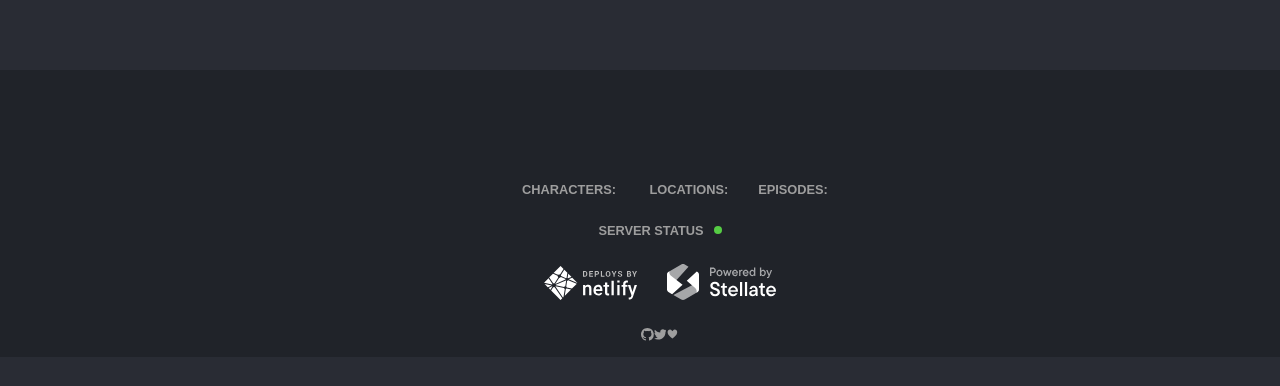
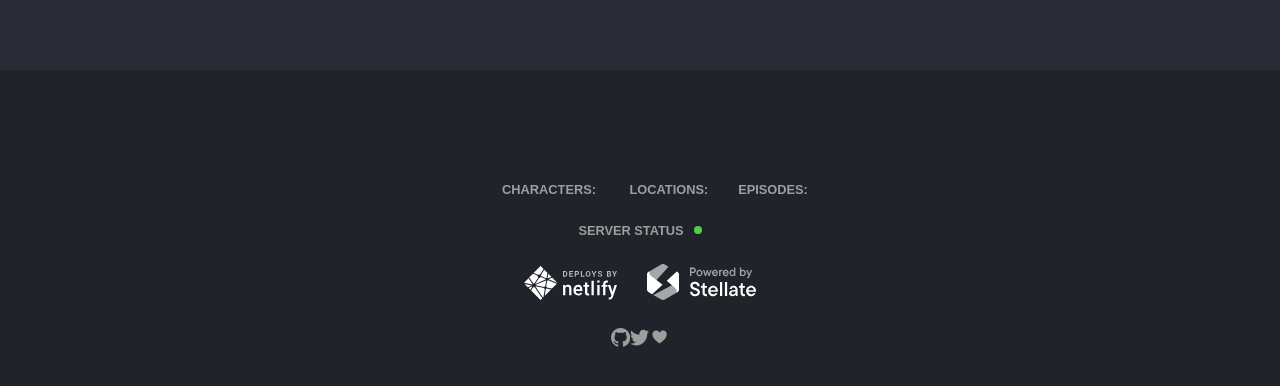
Before and after one commit to Rulinrulon/JsPwB, a React (Vite) app in the folder TP-final/vite-project/: page / in a window 1280 px wide. Shown: the part 466-852 px from the top of the page. Before the commit the page ends 823 px from the top, so only its background shows below. Built offline with nearby package versions, Linux system fonts and the light colour scheme; no server answers.

Commit message:
avances boludos

```diff
--- a/TP-final/vite-project/src/App.css
+++ b/TP-final/vite-project/src/App.css
@@ -17,10 +17,12 @@ footer {
   background-color: rgb(32, 35, 41);
   color: rgb(158, 158, 158);
   text-transform: uppercase;
+  text-align: center;
   font-size: 80%;
   font-family: Arial, Helvetica, sans-serif;
   font-weight: bold;
   padding-top: 100px;
+  padding-bottom: 500px;
 }
 
 .tarjetas {
@@ -162,10 +164,17 @@ button {
 
 ul {
   list-style: none;
+  padding: 0px;
+  margin-right: 10px;
+  margin-left: 10px;
 }
 
 a {
   margin-left: 30px;
+}
+
+.characters {
+  margin-left: 0px;
 }
 
 .server {
@@ -186,6 +195,11 @@ a {
   margin-left: 30px;
 }
 
+.redes {
+  display: flex;
+  align-items: center;
+}
+
 .info h3:hover,
 .info h2:hover {
   color: orange;
--- a/TP-final/vite-project/src/components/Footer/footer.jsx
+++ b/TP-final/vite-project/src/components/Footer/footer.jsx
@@ -9,7 +9,9 @@ function Footer() {
     <footer>
       <ul className="datos">
         <li>
-          <a>characters: </a>
+          <a>
+            <span className="characters">characters: </span>
+          </a>
           <a>locations:</a>
           <a>episodes:</a>
         </li>
@@ -25,9 +27,15 @@ function Footer() {
         <Svgpowered />
       </ul>
       <ul className="redes">
-        <Svggit />
-        <Svgtw />
-        <Svgcorazon />
+        <div className="redes_iconos">
+          <Svggit />
+        </div>
+        <div className="redes_iconos">
+          <Svgtw />
+        </div>
+        <div className="redes_iconos">
+          <Svgcorazon />
+        </div>
       </ul>
     </footer>
   );
--- a/TP-final/vite-project/src/utils/svgcorazon.jsx
+++ b/TP-final/vite-project/src/utils/svgcorazon.jsx
@@ -7,8 +7,8 @@ export const Svgcorazon = () => {
       stroke-width="0"
       viewBox="0 0 12 16"
       class="footer-icon"
-      height="1em"
-      width="1em"
+      height="1.5em"
+      width="1.5em"
       xmlns="http://www.w3.org/2000/svg"
     >
       <path
--- a/TP-final/vite-project/src/utils/svggit.jsx
+++ b/TP-final/vite-project/src/utils/svggit.jsx
@@ -7,8 +7,8 @@ export const Svggit = () => {
       stroke-width="0"
       viewBox="0 0 16 16"
       class="footer-icon"
-      height="1em"
-      width="1em"
+      height="1.5em"
+      width="1.5em"
       xmlns="http://www.w3.org/2000/svg"
     >
       <path
--- a/TP-final/vite-project/src/utils/svgtw.jsx
+++ b/TP-final/vite-project/src/utils/svgtw.jsx
@@ -7,8 +7,8 @@ export const Svgtw = () => {
       stroke-width="0"
       viewBox="0 0 512 512"
       class="footer-icon"
-      height="1em"
-      width="1em"
+      height="1.5em"
+      width="1.5em"
       xmlns="http://www.w3.org/2000/svg"
     >
       <path d="M459.37 151.716c.325 4.548.325 9.097.325 13.645 0 138.72-105.583 298.558-298.558 298.558-59.452 0-114.68-17.219-161.137-47.106 8.447.974 16.568 1.299 25.34 1.299 49.055 0 94.213-16.568 130.274-44.832-46.132-.975-84.792-31.188-98.112-72.772 6.498.974 12.995 1.624 19.818 1.624 9.421 0 18.843-1.3 27.614-3.573-48.081-9.747-84.143-51.98-84.143-102.985v-1.299c13.969 7.797 30.214 12.67 47.431 13.319-28.264-18.843-46.781-51.005-46.781-87.391 0-19.492 5.197-37.36 14.294-52.954 51.655 63.675 129.3 105.258 216.365 109.807-1.624-7.797-2.599-15.918-2.599-24.04 0-57.828 46.782-104.934 104.934-104.934 30.213 0 57.502 12.67 76.67 33.137 23.715-4.548 46.456-13.32 66.599-25.34-7.798 24.366-24.366 44.833-46.132 57.827 21.117-2.273 41.584-8.122 60.426-16.243-14.292 20.791-32.161 39.308-52.628 54.253z"></path>
```
